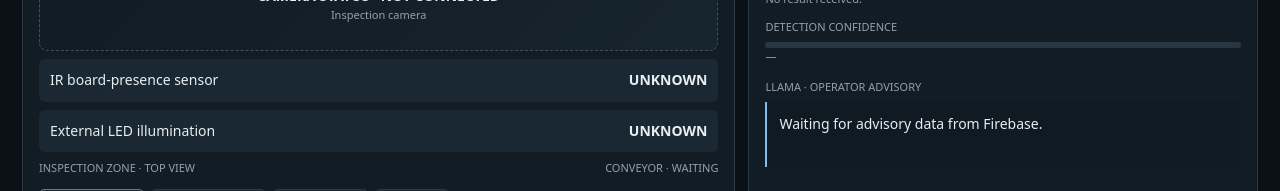
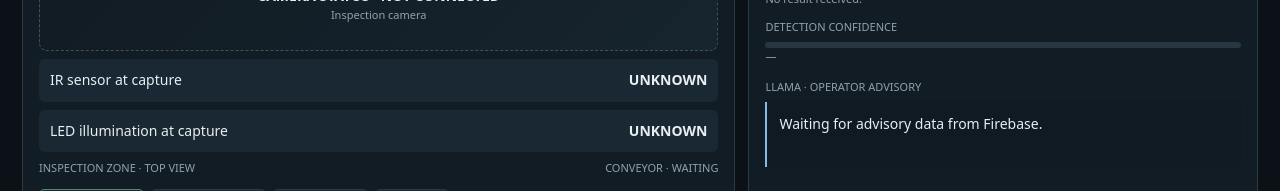
Before and after one commit to MathewsV-Manoj/pcb-defect-detection, a plain HTML site: page dashboard/index.html in a window 1280 px wide. Shown: the part 446-637 px from the top of the page. Drawn offline with Linux system fonts and the light colour scheme.

Commit message:
Label station sensor and LED states as capture-time measurements

```diff
--- a/dashboard/index.html
+++ b/dashboard/index.html
@@ -28,8 +28,8 @@ footer{border-top:1px solid var(--line);padding:16px 24px;color:var(--m);font-si
 <div class="cols">
 <section class="card"><div class="title">Conveyor inspection sequence <span class="state" id="state">WAITING FOR PCB</span></div>
 <div class="camera"><div><div class="symbol">▧</div><b>CAMERA STATUS · <span id="cameraStatus">NOT CONNECTED</span></b><div class="small">Inspection camera</div></div></div>
-<div class="result"><span>IR board-presence sensor</span><b id="irStatus">UNKNOWN</b></div>
-<div class="result"><span>External LED illumination</span><b id="ledStatus">UNKNOWN</b></div>
+<div class="result"><span>IR sensor at capture</span><b id="irStatus">UNKNOWN</b></div>
+<div class="result"><span>LED illumination at capture</span><b id="ledStatus">UNKNOWN</b></div>
 <div class="small" style="margin-top:8px">INSPECTION ZONE · TOP VIEW <span id="beltStatus" style="float:right">CONVEYOR · WAITING</span></div>
 <div class="steps"><span class="step active" id="s1">01 · PCB LOADING</span><span class="step" id="s2">02 · PCB IDENTIFIED</span><span class="step" id="s3">03 · ANALYSING</span><span class="step" id="s4">04 · RESULT</span></div>
 <div class="small" style="margin-top:14px">LATEST BOARD: <b id="boardId">—</b></div></section>
```
